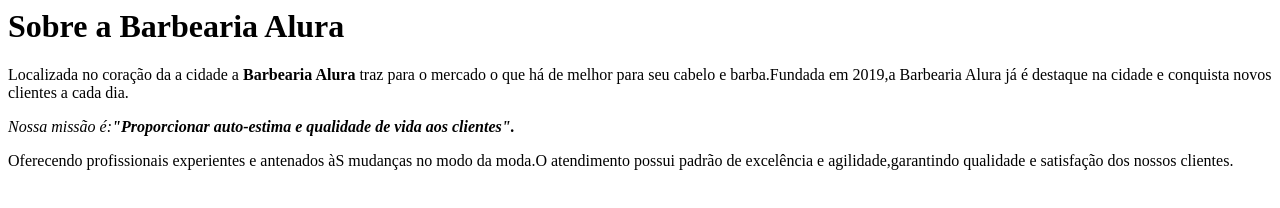
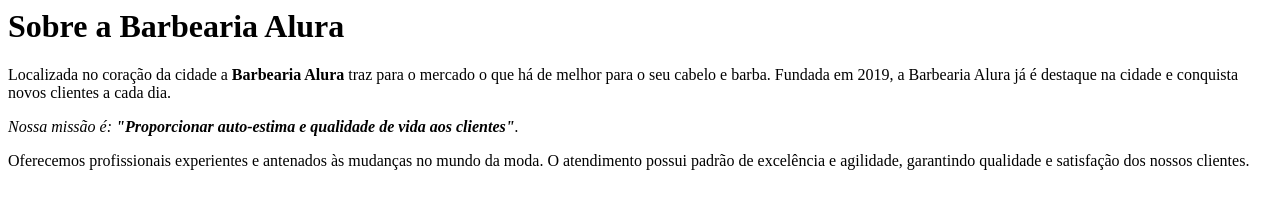
Before and after one commit to rodrigopereiradacosta/pagina, a plain HTML site: page index.html in a window 1280 px wide. Drawn offline with Linux system fonts and the light colour scheme.

Commit message:
Update index.html

```diff
--- a/index.html
+++ b/index.html
@@ -1,9 +1,11 @@
+<DOCTYPE html>
+<html>
 <h1>Sobre a Barbearia Alura</h1>
 
-<p>Localizada no coração da a cidade a <strong>Barbearia Alura</strong> traz para o mercado o que há de melhor para seu cabelo e
-    barba.Fundada em 2019,a Barbearia Alura já é destaque na cidade e conquista novos clientes a cada dia.</p>
+<p>Localizada no coração da cidade a <strong>Barbearia Alura</strong> traz para o mercado o que há de melhor para o seu cabelo e barba.
+Fundada em 2019, a Barbearia Alura já é destaque na cidade e conquista novos clientes a cada dia.</p>
 
-<p><em>Nossa missão é:<strong>"Proporcionar auto-estima e qualidade de vida aos clientes".</strong></em></p>
+<p><em>Nossa missão é: <strong>"Proporcionar auto-estima e qualidade de vida aos clientes"</strong>.</em></p>
 
-<p>Oferecendo profissionais experientes e antenados àS mudanças no modo da moda.O atendimento possui padrão de excelência
-     e agilidade,garantindo qualidade e satisfação dos nossos clientes.</p>
+<p>Oferecemos profissionais experientes e antenados às mudanças no mundo da moda.
+O atendimento possui padrão de excelência e agilidade, garantindo qualidade e satisfação dos nossos clientes.</p>
```
